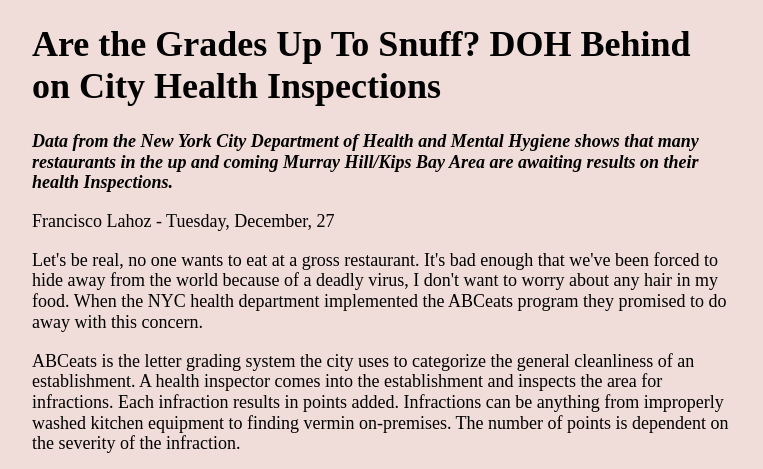
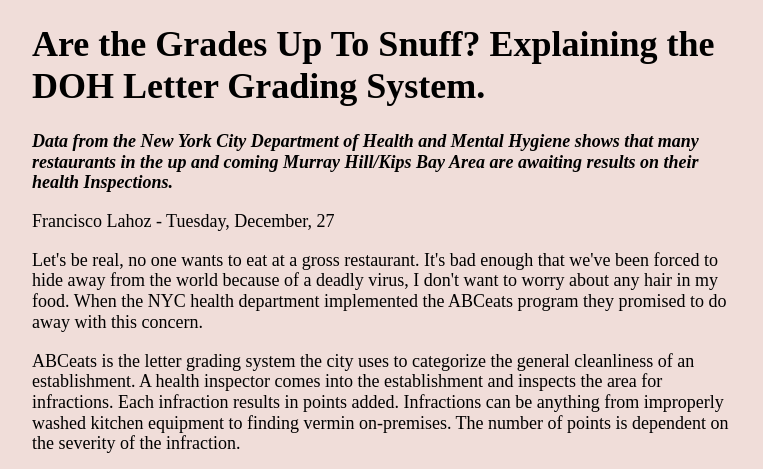
Before and after one commit to FLahoz/DOHMH_Grades, a plain HTML site: page index.html in a window 1280 px wide. Shown: the top 469 px of the page, without its empty margins (258-1021 px from the left). Drawn offline with nearby package versions, Linux system fonts and the light colour scheme.

Commit message:
Update index.html

```diff
--- a/index.html
+++ b/index.html
@@ -28,7 +28,7 @@
 <body>
 
   <h1>
-    Are the Grades Up To Snuff? DOH Behind on City Health Inspections
+    Are the Grades Up To Snuff? Explaining the DOH Letter Grading System.
   </h1>
 
   <div class="subtitle">
```
